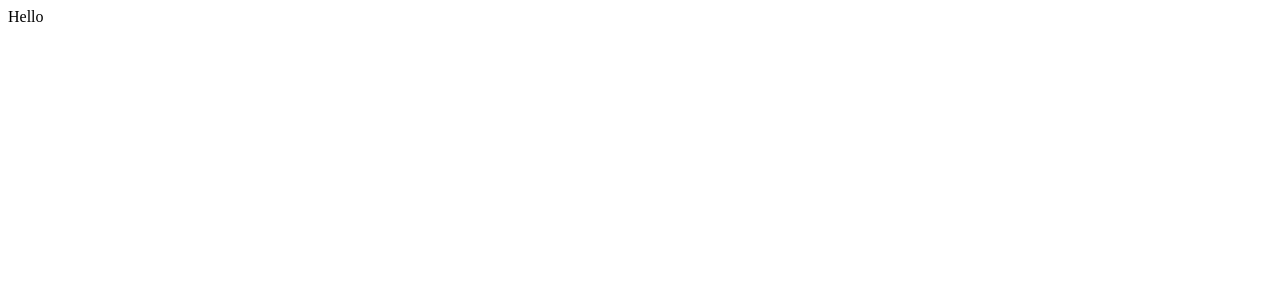
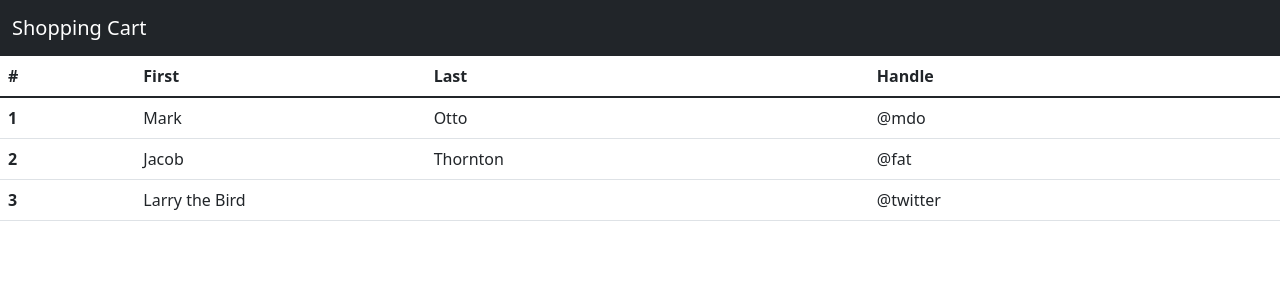
Before and after one commit to nikhil00shinde/shopping-cart, a React (Create React App) app: page /cart in a window 1280 px wide. Shown: the top 300 px of the page. Built offline with nearby package versions, Linux system fonts and the light colour scheme.

Commit message:
partial ui

```diff
--- a/public/index.html
+++ b/public/index.html
@@ -9,6 +9,13 @@
 			name="description"
 			content="Web site created using create-react-app"
 		/>
+		<link
+			href="https://cdn.jsdelivr.net/npm/bootstrap@5.1.3/dist/css/bootstrap.min.css"
+			rel="stylesheet"
+			integrity="sha384-1BmE4kWBq78iYhFldvKuhfTAU6auU8tT94WrHftjDbrCEXSU1oBoqyl2QvZ6jIW3"
+			crossorigin="anonymous"
+		/>
+
 		<link rel="apple-touch-icon" href="%PUBLIC_URL%/logo192.png" />
 		<!--
       manifest.json provides metadata used when your web app is installed on a
@@ -39,5 +46,10 @@
       To begin the development, run `npm start` or `yarn start`.
       To create a production bundle, use `npm run build` or `yarn build`.
     -->
+		<script
+			src="https://cdn.jsdelivr.net/npm/bootstrap@5.1.3/dist/js/bootstrap.bundle.min.js"
+			integrity="sha384-ka7Sk0Gln4gmtz2MlQnikT1wXgYsOg+OMhuP+IlRH9sENBO0LRn5q+8nbTov4+1p"
+			crossorigin="anonymous"
+		></script>
 	</body>
 </html>
--- a/src/App.js
+++ b/src/App.js
@@ -1,5 +1,28 @@
+import Navbar from "./components/navbar";
+import { BrowserRouter as Router, Switch, Route } from "react-router-dom";
+import Preview from "./components/preview";
+import Home from "./components/home";
+import Cart from "./components/cart";
+
 let App = () => {
-	return <div>Hello</div>;
+	return (
+		<>
+			<Router>
+				<Navbar />
+				<Switch>
+					<Route path="/cart">
+						<Cart />
+					</Route>
+					<Route path="/preview">
+						<Preview />
+					</Route>
+					<Route path="/">
+						<Home />
+					</Route>
+				</Switch>
+			</Router>
+		</>
+	);
 };
 
 export default App;
--- /dev/null
+++ b/src/components/cart.jsx
@@ -0,0 +1,37 @@
+let Cart = () => {
+	return (
+		<>
+			<table class="table">
+				<thead>
+					<tr>
+						<th scope="col">#</th>
+						<th scope="col">First</th>
+						<th scope="col">Last</th>
+						<th scope="col">Handle</th>
+					</tr>
+				</thead>
+				<tbody>
+					<tr>
+						<th scope="row">1</th>
+						<td>Mark</td>
+						<td>Otto</td>
+						<td>@mdo</td>
+					</tr>
+					<tr>
+						<th scope="row">2</th>
+						<td>Jacob</td>
+						<td>Thornton</td>
+						<td>@fat</td>
+					</tr>
+					<tr>
+						<th scope="row">3</th>
+						<td colspan="2">Larry the Bird</td>
+						<td>@twitter</td>
+					</tr>
+				</tbody>
+			</table>
+		</>
+	);
+};
+
+export default Cart;
--- /dev/null
+++ b/src/components/home.css
@@ -0,0 +1,5 @@
+.product-container {
+	display: flex;
+	justify-content: space-evenly;
+	padding-top: 4rem;
+}
--- /dev/null
+++ b/src/components/home.jsx
@@ -0,0 +1,16 @@
+import Product from "./product";
+import "./home.css";
+
+let Home = () => {
+	return (
+		<>
+			<div className="product-container">
+				<Product />
+				<Product />
+				<Product />
+			</div>
+		</>
+	);
+};
+
+export default Home;
--- /dev/null
+++ b/src/components/navbar.jsx
@@ -0,0 +1,16 @@
+import { Link } from "react-router-dom";
+
+let Navbar = () => {
+	return (
+		<>
+			<nav class="navbar navbar-dark bg-dark">
+				<div class="container-fluid">
+					<Link class="navbar-brand" to="/">
+						Shopping Cart
+					</Link>
+				</div>
+			</nav>
+		</>
+	);
+};
+export default Navbar;
--- /dev/null
+++ b/src/components/preview.jsx
@@ -0,0 +1,5 @@
+let Preview = () => {
+	return <>Pre</>;
+};
+
+export default Preview;
--- /dev/null
+++ b/src/components/product.css
@@ -0,0 +1,31 @@
+.product-card {
+	height: 20rem;
+	width: 15rem;
+	box-shadow: 0px 0px 5px 0px rgba(170, 170, 170, 0.705);
+}
+
+.product-img {
+	height: 80%;
+}
+
+.product-btn {
+	height: 20%;
+	display: flex;
+	justify-content: center;
+	align-items: center;
+}
+
+.product-btn button {
+	border: none;
+	outline: none;
+	background-color: #ffc312;
+	color: white;
+	border-radius: 8px;
+	padding: 4px 8px;
+}
+
+.product-img img {
+	height: 100%;
+	width: 100%;
+	object-fit: contain;
+}
--- /dev/null
+++ b/src/components/product.jsx
@@ -0,0 +1,16 @@
+import "./product.css";
+
+let Product = () => {
+	return (
+		<div className="product-card">
+			<div className="product-img">
+				<img src="https://i.shgcdn.com/d28da852-3c05-408e-bde3-4aeb881e1a08/-/format/auto/-/preview/3000x3000/-/quality/lighter/"></img>
+			</div>
+			<div className="product-btn">
+				<button>Add to Cart</button>
+			</div>
+		</div>
+	);
+};
+
+export default Product;
```
Lines whose indentation alone changed are shown as unchanged.
